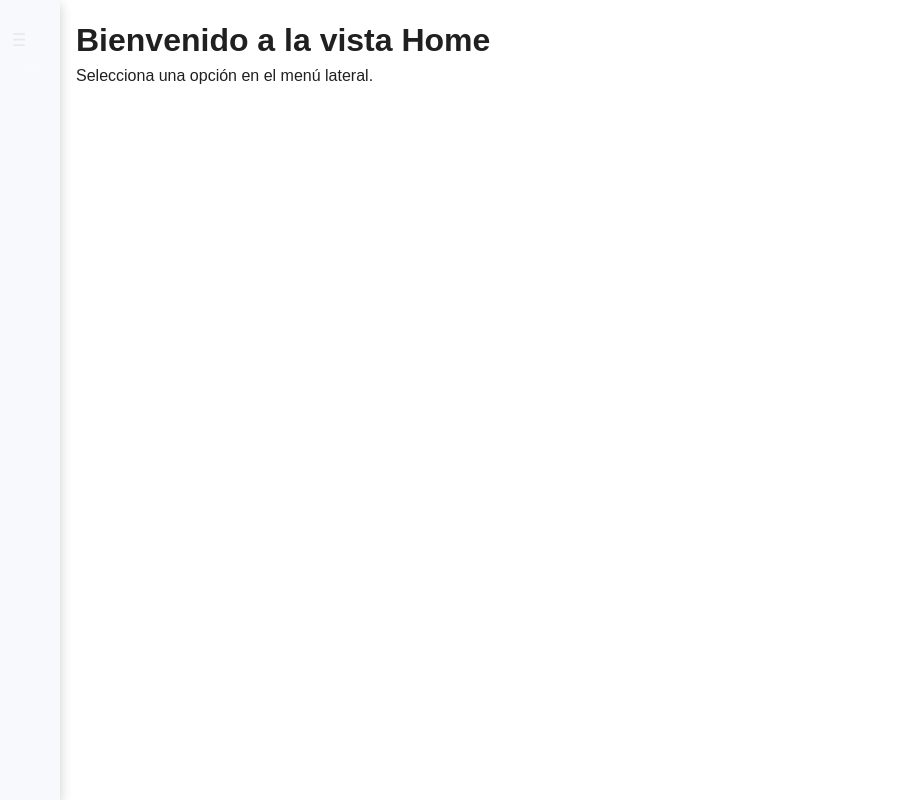
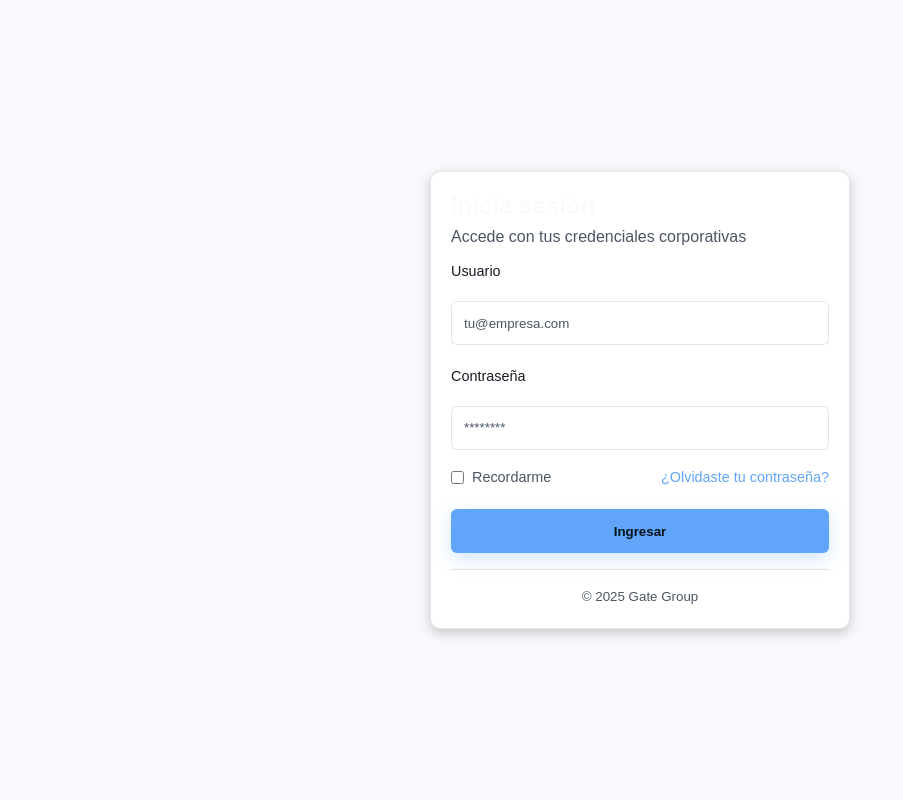
Before and after one commit to salvadorfr/gate_group_project, a React (Vite) app in the folder gategroup-front/: page / in a window 1280 px wide. Shown: the whole page, without its empty margins (0-903 px from the left). Built offline with nearby package versions, Linux system fonts and the light colour scheme.

Commit message:
Se independiza el Login de los demás componentes

```diff
--- a/gategroup-front/src/App.jsx
+++ b/gategroup-front/src/App.jsx
@@ -1,5 +1,5 @@
 // src/App.jsx
-import Home from "./Views/Home";
+import Home from "./Views/Login";
 import Login from "./Views/Login";
 
 export default function App() {
--- a/gategroup-front/src/Views/Login.css
+++ b/gategroup-front/src/Views/Login.css
@@ -1,63 +1,161 @@
-/* Estilos mínimos y locales de la vista Login.
-   Usa variables de global.css y no afecta otros componentes. */
+/* ===========================
+   LOGIN (scoped)
+   Usa variables de global.css con fallbacks.
+   =========================== */
 
 .auth {
   min-height: 100vh;
   display: grid;
   place-items: center;
-  background: var(--color-bg);
-  padding: 1rem;
+  background: var(--color-bg, #0f172a); /* fallback azul oscuro */
+  padding: 1.25rem;
+  -webkit-font-smoothing: antialiased;
+  -moz-osx-font-smoothing: grayscale;
 }
 
 .auth__card {
   width: 100%;
-  max-width: 380px;
-  background: var(--color-surface);
-  border: 1px solid var(--color-border);
-  border-radius: var(--radius);
-  box-shadow: var(--shadow);
+  max-width: 420px;
+  background: var(--color-surface, #0b1220);
+  border: 1px solid var(--color-border, rgba(148, 163, 184, 0.18));
+  border-radius: var(--radius, 16px);
+  box-shadow: var(--shadow, 0 6px 24px rgba(2, 6, 23, 0.35));
   padding: 1.25rem;
+  color: var(--color-text, #e2e8f0);
 }
 
+/* Header */
+.auth__header { margin-bottom: .5rem; }
 .auth__header h1 {
-  margin-bottom: .25rem;
+  margin: 0 0 .25rem 0;
   font-size: 1.5rem;
   font-weight: 800;
+  line-height: 1.2;
+  color: var(--color-text-strong, #f8fafc);
 }
+.muted { color: var(--color-text-dim, #94a3b8); }
 
-.muted { color: var(--color-text-dim); }
-
+/* Form */
 .auth__form {
   margin-top: .75rem;
   display: grid;
-  gap: .65rem;
+  gap: .8rem;
 }
 
-.label { font-size: .9rem; }
+.label {
+  display: block;
+  font-size: .9rem;
+  color: var(--color-text, #e2e8f0);
+  margin-bottom: .35rem;
+}
 
-.mt { margin-top: .4rem; }
+/* Inputs */
+.auth input[type="email"],
+.auth input[type="text"],
+.auth input[type="password"] {
+  width: 100%;
+  height: 44px;
+  padding: 0 12px;
+  border-radius: calc(var(--radius, 12px) - 4px);
+  border: 1px solid var(--color-border, rgba(148, 163, 184, 0.25));
+  background: var(--color-field, #0b1220);
+  color: var(--color-text, #e2e8f0);
+  outline: none;
+  transition: border-color .18s ease, box-shadow .18s ease, background .18s ease;
+}
 
+.auth input::placeholder { color: var(--color-text-dim, #94a3b8); }
+
+.auth input:focus {
+  border-color: var(--color-primary, #22d3ee);
+  box-shadow: 0 0 0 3px color-mix(in srgb, var(--color-primary, #22d3ee) 25%, transparent);
+  background: var(--color-field-focus, #0f172a);
+}
+
+/* Row: recordar/olvido */
 .auth__row {
   display: flex;
   align-items: center;
   justify-content: space-between;
   margin-top: .25rem;
   font-size: .9rem;
-  color: var(--color-text-dim);
+  color: var(--color-text-dim, #94a3b8);
+  gap: .75rem;
+  flex-wrap: wrap;
 }
 
 .check {
   display: inline-flex;
   align-items: center;
   gap: .5rem;
+  user-select: none;
 }
 
-.link { color: var(--color-primary); text-decoration: none; }
+.link {
+  color: var(--color-primary, #22d3ee);
+  text-decoration: none;
+}
 .link:hover { text-decoration: underline; }
 
+/* Botón principal */
+.auth .btn {
+  display: inline-flex;
+  align-items: center;
+  justify-content: center;
+  gap: .5rem;
+  width: 100%;
+  height: 44px;
+  border: 0;
+  border-radius: calc(var(--radius, 12px) - 4px);
+  background: var(--color-primary, #22d3ee);
+  color: var(--color-on-primary, #03131a);
+  font-weight: 700;
+  cursor: pointer;
+  transition: transform .08s ease, filter .18s ease, box-shadow .18s ease;
+  box-shadow: 0 6px 18px color-mix(in srgb, var(--color-primary, #22d3ee) 28%, transparent);
+}
+
+.auth .btn:hover { filter: brightness(1.05); }
+.auth .btn:active { transform: translateY(1px); }
+
+/* Footer */
 .auth__footer {
-  margin-top: .9rem;
-  border-top: 1px solid var(--color-border);
-  padding-top: .8rem;
+  margin-top: 1rem;
+  border-top: 1px solid var(--color-border, rgba(148, 163, 184, 0.18));
+  padding-top: .85rem;
   text-align: center;
+  color: var(--color-text-dim, #94a3b8);
 }
+
+/* Errores y helpers */
+.auth .error {
+  color: var(--color-danger, #f87171);
+  font-size: .9rem;
+}
+.auth .helper {
+  color: var(--color-text-dim, #94a3b8);
+  font-size: .85rem;
+}
+
+/* Pequeños ajustes espaciales */
+.mt { margin-top: .5rem; }
+
+/* Soporte light si tu global usa prefers-color-scheme */
+@media (prefers-color-scheme: light) {
+  .auth {
+    background: var(--color-bg, #f1f5f9);
+  }
+  .auth__card {
+    background: var(--color-surface, #ffffff);
+    color: var(--color-text, #0f172a);
+    border-color: var(--color-border, rgba(15, 23, 42, 0.1));
+    box-shadow: var(--shadow, 0 6px 24px rgba(2, 6, 23, 0.08));
+  }
+  .auth input[type="email"],
+  .auth input[type="text"],
+  .auth input[type="password"] {
+    background: var(--color-field, #ffffff);
+    color: var(--color-text, #0f172a);
+    border-color: var(--color-border, rgba(15, 23, 42, 0.12));
+  }
+}
--- a/gategroup-front/src/Views/Login.jsx
+++ b/gategroup-front/src/Views/Login.jsx
@@ -24,6 +24,7 @@ export default function Login() {
           <label className="label" htmlFor="user">Usuario</label>
           <input
             id="user"
+            type="email"
             className="input"
             placeholder="tu@empresa.com"
             autoComplete="username"
```
Also changed, not shown: 1 other file (tests, documents, lock files or other folders).
